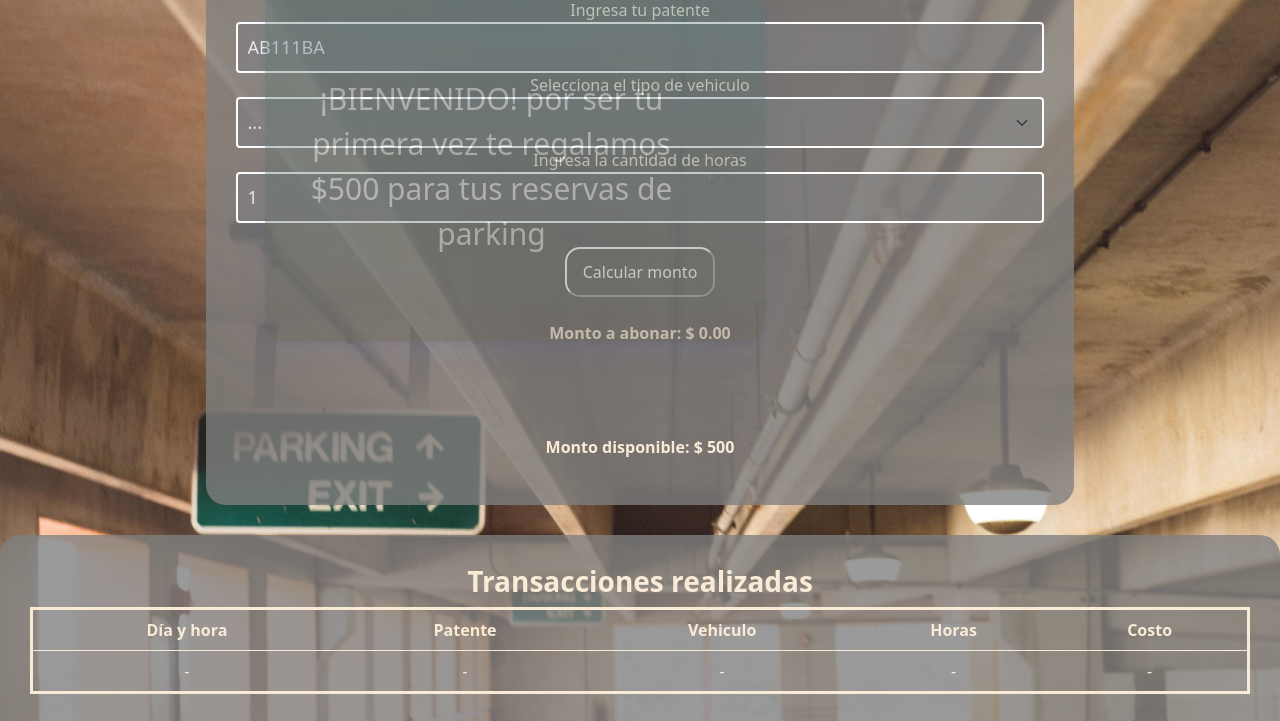
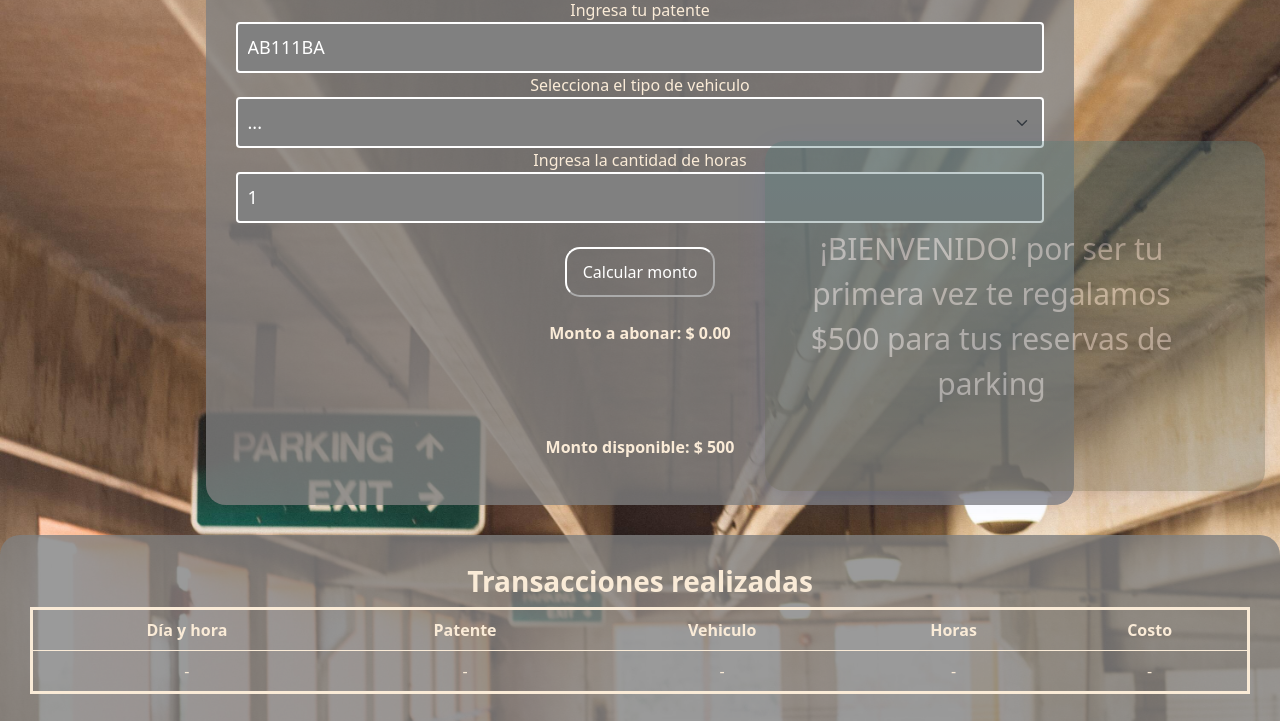
Before and after one commit to marinapamparas/Sistema-Parking-Consola-Js, a plain HTML site: page index.html in a window 1280 px wide. Shown: the part 294-1015 px from the top of the page. Drawn offline with nearby package versions, Linux system fonts and the light colour scheme; some packages are replaced by stand-ins of ours; a script that the page names is missing.

Commit message:
cambios esteticos

```diff
--- a/js/index.js
+++ b/js/index.js
@@ -149,10 +149,6 @@ const toast = (text, bgcolor)=>{
         style: {
           background: bgcolor || 'linear-gradient(0deg, rgba(98,98,91,0.9) 0%, rgba(84,123,125,0.9) 100%)', borderRadius:'20px', color:'white', fontSize: '30px', height: '350px',width:'500px', display: 'flex', justifyContent: 'center', alignItems: 'center'
         },
-        offset: {
-            x:500,
-            y:150
-        }
         }).showToast();
 
     }
--- a/styles/styles.css
+++ b/styles/styles.css
@@ -10,9 +10,6 @@ body {
     background: #000 url(../img/parking.jpg) center / cover no-repeat local;
     text-align: center;
 }
-
-
-
 
 .presentacion{
     text-align: center;
@@ -104,8 +101,8 @@ body {
 }
 
 .selecciones{
-    background-color:rgba(128, 128, 128, 0.595);
-    color: rgba(255, 255, 255, 0.838);
+    background-color:rgb(128, 128, 128);
+    color:white;
     font-size: large;
     border: 2px solid rgb(255, 255, 255);
     border-radius: 4px;
```
